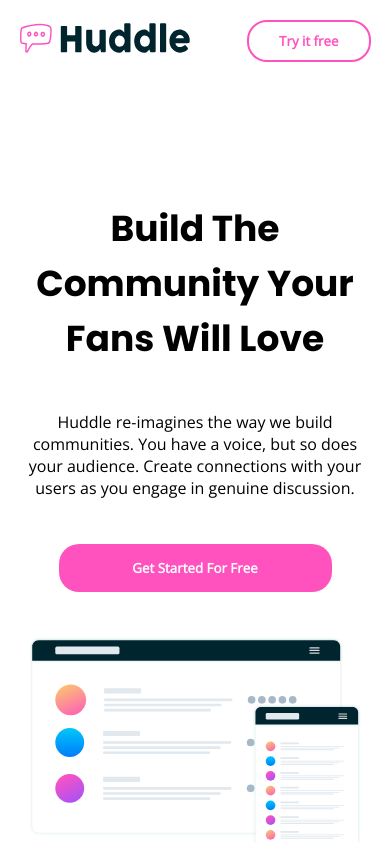
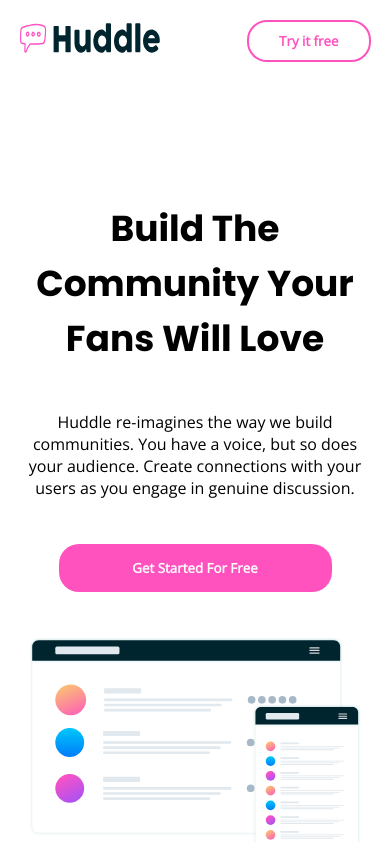
Before and after one commit to Coderio10/huddle-landing-page-curved-sections, a plain HTML site: page index.html in a window 390 px wide. Shown: the top 842 px of the page. Drawn offline with nearby package versions, Linux system fonts and the light colour scheme.

Commit message:
Update responsive.css
Huddle landing page with curved section is a landing page done with HTML, CSS and Javascript

```diff
--- a/css/responsive.css
+++ b/css/responsive.css
@@ -44,9 +44,12 @@
         padding: 5% 5%;
     }
     header img{
-        width: 170px;
+        width: 55%;
         height: 30px;
         margin-top: 3px;
+    }
+    header img{
+        width: 40%;
     }
     /* section button */
     section button{
```
